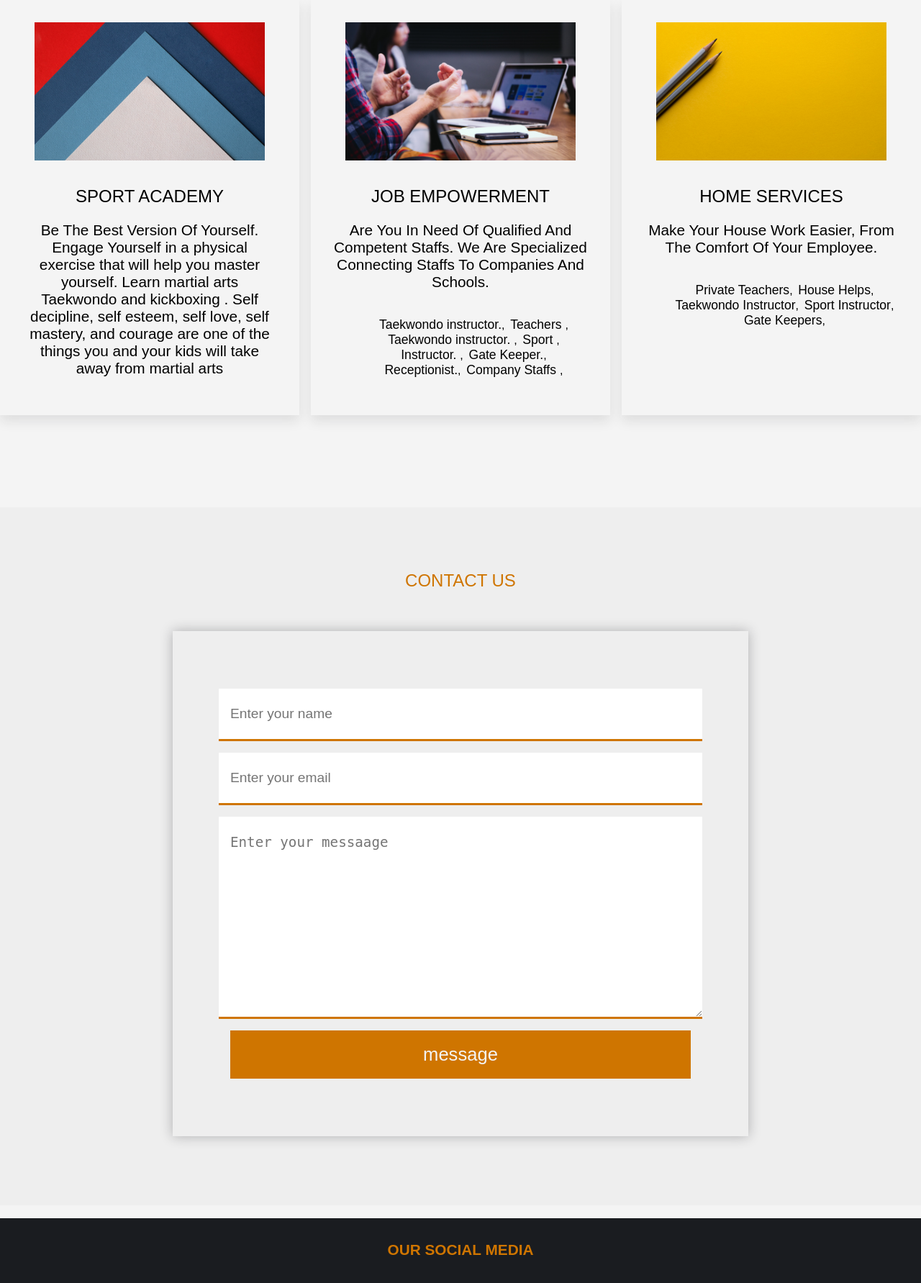
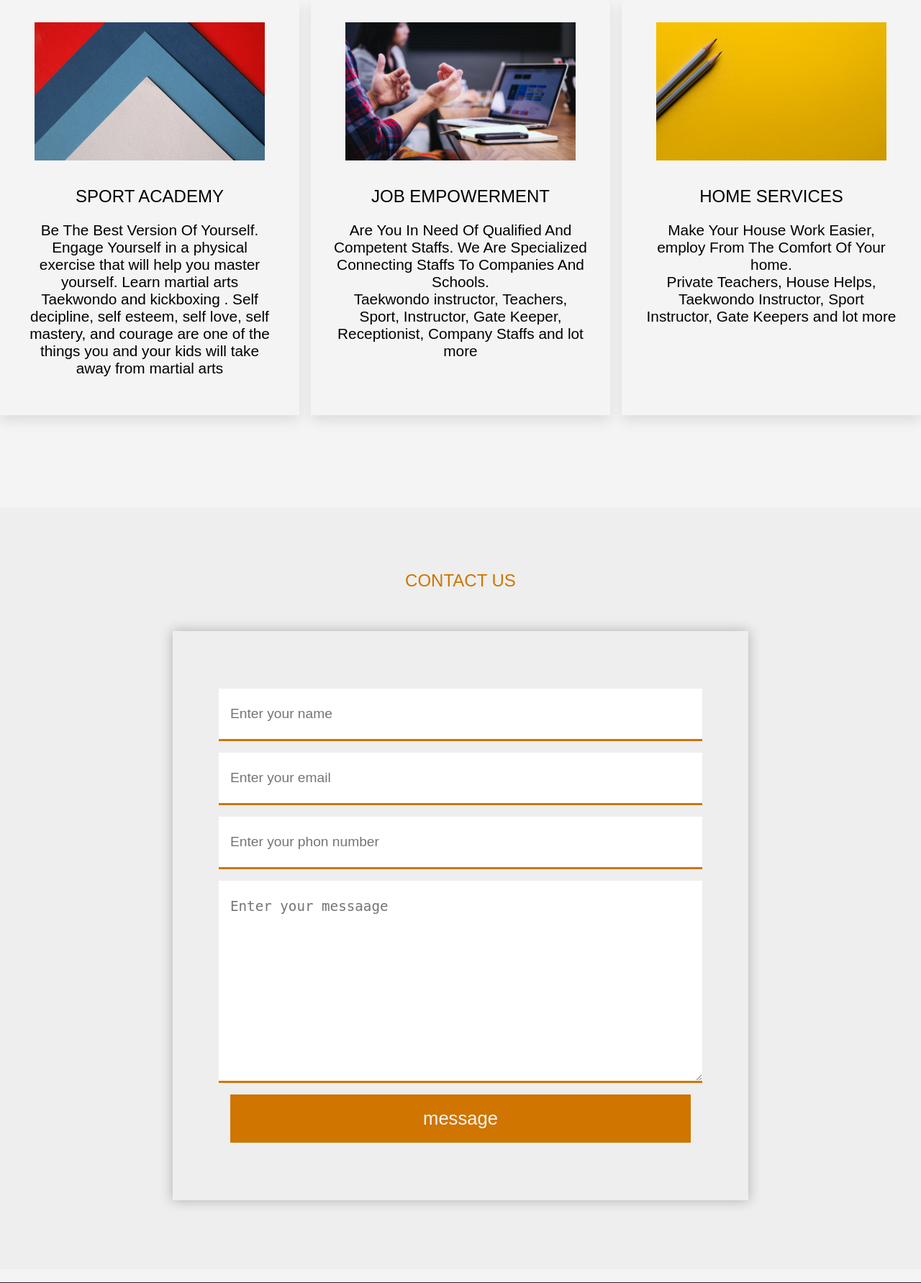
Before and after one commit to Kokoserver/lionheartservice, a Python web app: template templates/pages/index.html in a window 1280 px wide. Shown: the part 1373-3156 px from the top of the page at 72% size. Run offline with Jinja, Linux system fonts and the light colour scheme; the template is opened without the code that fills it, so the values that code supplies are empty.

Commit message:
making changes

```diff
--- a/main.py
+++ b/main.py
@@ -114,8 +114,10 @@ async def contact(request:Request):
     form  = await request.form()
     name = form.get("name")
     email = form.get("email")
+    phone = form.get("phone")
     message = form.get("message")
-    new_contact = Contact(name, email, message)
+
+    new_contact = Contact(name, email, phone, message)
     new_contact.save()
     return template("pages/index.html", { "request":request, "status":"success",
     "message":f"Thanks for contacting us {name}"})
--- a/model.py
+++ b/model.py
@@ -61,16 +61,19 @@ class LionheartUser(object):
 class LionheartContact(object):
     Database.inittailize()
     COLLECTION = "contact"
-    def __init__(self, name:str, email:str, message:str):
+    def __init__(self, name:str, email:str, message:str, phone:str):
         self.name = name
         self.email = email
+        self.phone = phone
         self.message = message
+
 
     def json(self):
         return {
             "_id":uuid4().hex,
             "name":self.name,
             "email":self.email,
+            "phone":self.phone,
             "message":self.message
 
         }
--- a/static/main.css
+++ b/static/main.css
@@ -117,6 +117,12 @@ a {
   transition: all 5s;
 }
 
+@media screen and (max-width: 765px) {
+  #alert {
+    text-align: center;
+  }
+}
+
 #alert .alert-success {
   display: flex;
   justify-content: center;
@@ -143,6 +149,12 @@ a {
   padding: 0 2rem;
   color: #f4f4f4;
   text-align: center;
+}
+
+@media screen and (max-width: 765px) {
+  #alert .alert-danger {
+    text-align: center;
+  }
 }
 
 .fadeout {
@@ -612,27 +624,7 @@ a {
 }
 
 .service__list {
-  list-style-type: circle;
-  display: inline-block;
-  padding-top: 0;
-}
-
-.service__list li {
-  text-align: left;
-  display: inline-block;
-  font-size: 1.1rem;
-}
-
-@media screen and (max-width: 765px) {
-  .service__list li {
-    font-size: 1rem;
-  }
-}
-
-.service__list li::after {
-  content: ",";
-  padding-right: .2rem;
-  font-size: 1rem;
+  font-size: 1.3rem;
 }
 
 .service__btn {
--- a/static/sass/_components.scss
+++ b/static/sass/_components.scss
@@ -72,6 +72,9 @@
 #alert{
  display: block;
  transition: all 5s;
+ @media screen and (max-width:765px) {
+     text-align: center;
+ }
 .alert-success{
     display: flex;
     justify-content: center;
@@ -93,6 +96,9 @@
 
 
 .alert-danger{
+    @media screen and (max-width:765px) {
+        text-align: center;
+    }
     display: flex;
     justify-content: center;
     width:  100%;
--- a/static/sass/_pages.scss
+++ b/static/sass/_pages.scss
@@ -236,23 +236,7 @@
  }
 
  &__list{
-     list-style-type: circle;
-     display: inline-block;
-     padding-top: 0;
-
-     li{
-         text-align: left;
-         display: inline-block;
-         @media screen and (max-width:765px) {
-            font-size: 1rem;
-        }
-         font-size: 1.1rem;
-         &::after{
-             content: ",";
-             padding-right: .2rem;
-             font-size: 1rem;
-         }
-     }
+    font-size: 1.3rem;
  }
 
  &__btn{
--- a/templates/pages/index.html
+++ b/templates/pages/index.html
@@ -42,34 +42,19 @@
          <h3 class="service__header h2">Job Empowerment</h3>
          <p class="service__content">
             Are You In Need Of  Qualified And  Competent Staffs.
-             We Are Specialized Connecting Staffs To Companies And Schools.
-         </p>
-         <ul class="service__list">
-            <li>Taekwondo instructor.</li>
-            <li>Teachers </li>
-            <li>Taekwondo instructor. </li>
-            <li>Sport </li>
-            <li>Instructor. </li>
-            <li>Gate Keeper.</li>
-            <li>Receptionist.</li>
-            <li>Company Staffs </li>
-         </ul>
-
-
+             We Are Specialized Connecting Staffs To Companies And Schools.<br>
+             Taekwondo instructor, Teachers, Sport, Instructor, Gate Keeper, Receptionist, Company Staffs and lot more
+            </p>
     </div>
     <div class="service__box">
       <img src="../../static/image/joanna-kosinska-1_CMoFsPfso-unsplash.jpg" alt="" srcset="" class="service__img">
       <h3 class="service__header h2">Home services</h3>
       <p class="service__content">
-         Make Your House Work Easier, From The Comfort Of Your Employee.<br>
+         Make Your House Work Easier, employ From The Comfort Of Your home.<br>
+         Private Teachers, House Helps, Taekwondo Instructor,  Sport Instructor, Gate Keepers and lot more
       </p>
-      <ul class="service__list">
-         <li> Private Teachers</li>
-         <li>House Helps</li>
-         <li>Taekwondo Instructor</li>
-         <li> Sport Instructor</li>
-         <li>Gate Keepers</li>
-      </ul>
+
+
  </div>
 
 </div>
@@ -84,6 +69,7 @@
          <form action="/contact" method="post" autocomplete="off" class="contact__form">
             <input type="text" placeholder="Enter your name" name="name" class="contact__input" autocomplete="off" required>
             <input type="email" placeholder="Enter your email" name="email" class="contact__input" required>
+            <input type="tel" placeholder="Enter your phon number" name="phone" class="contact__input" required>
             <textarea name="message" id="message" cols="30" rows="10" placeholder="Enter your messaage" class="contact__input"></textarea>
             <button type="submit" class="btn contact__btn">message</button>
          </form>
```
